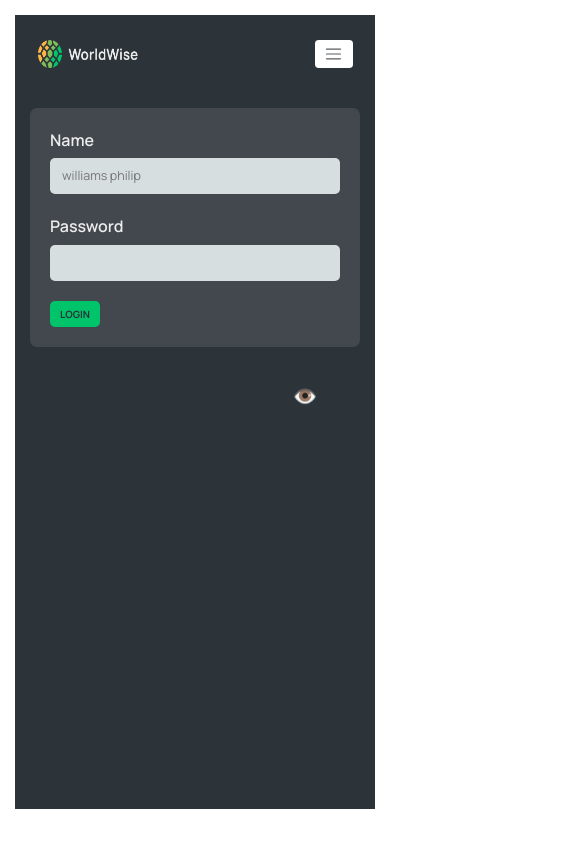
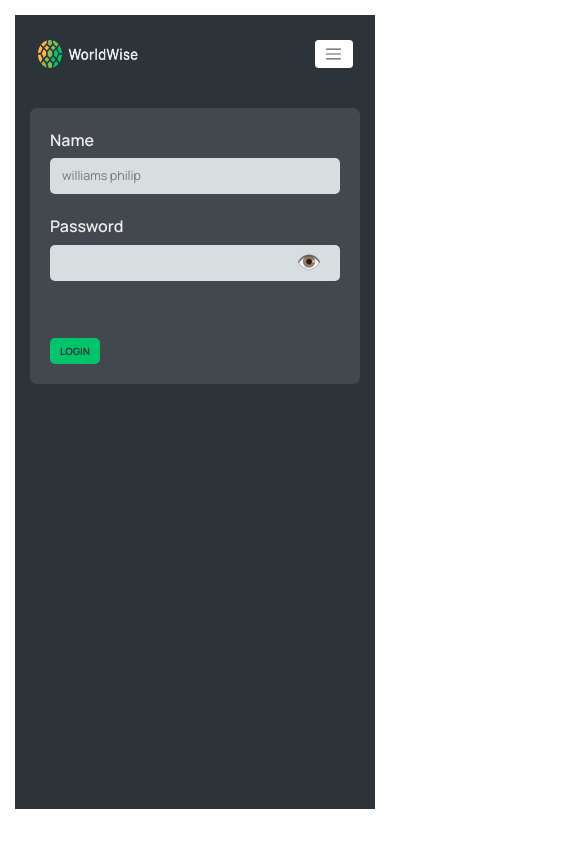
Before and after one commit to Gbangbolaoluwagbemiga/World-Wize, a React (Vite) app: page /login in a window 390 px wide. Shown: the whole page, 585 px wide, since content can reach past the window. Built offline with nearby package versions, Linux system fonts and the light colour scheme.

Commit message:
mobile responsiveness

```diff
--- a/src/pages/Login.module.css
+++ b/src/pages/Login.module.css
@@ -43,6 +43,7 @@
   .login {
     margin: 1.5rem;
     padding: 2.5rem 1.5rem;
+    height: calc(100vh - 10rem);
   }
 
   .form {
@@ -52,9 +53,7 @@
   }
 
   .visibility {
-    position: absolute;
-    right: 0;
-    left: 75%;
-    top: 45%;
+    right: -85%;
+    height: 40%;
   }
 }
```
